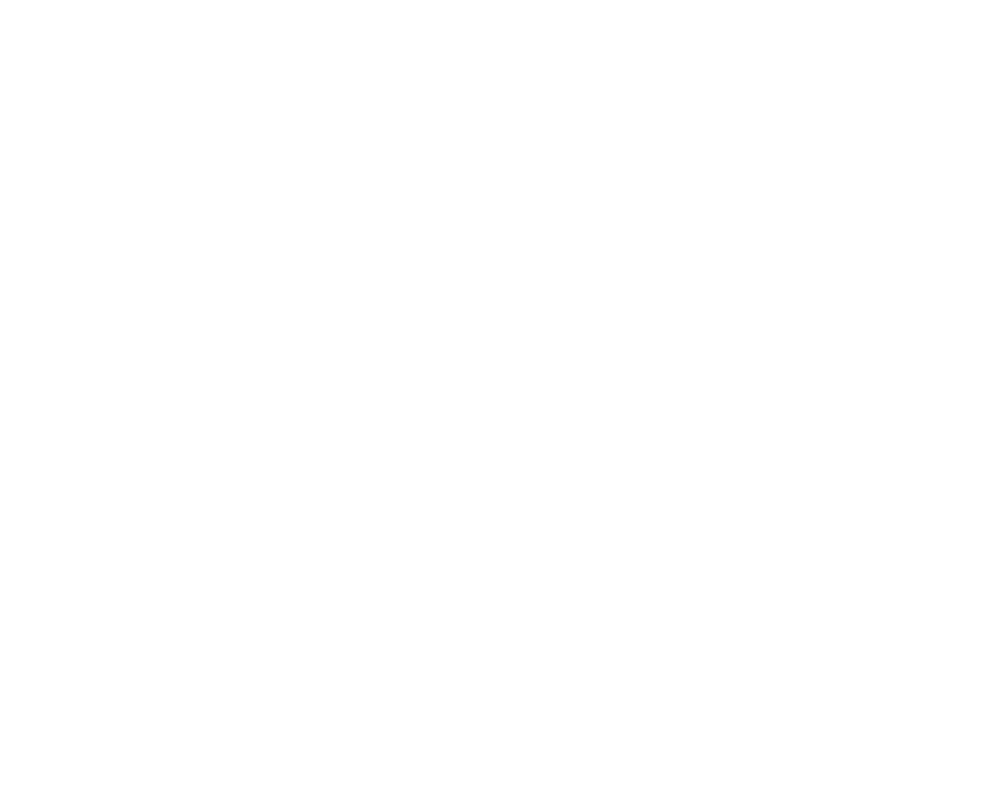
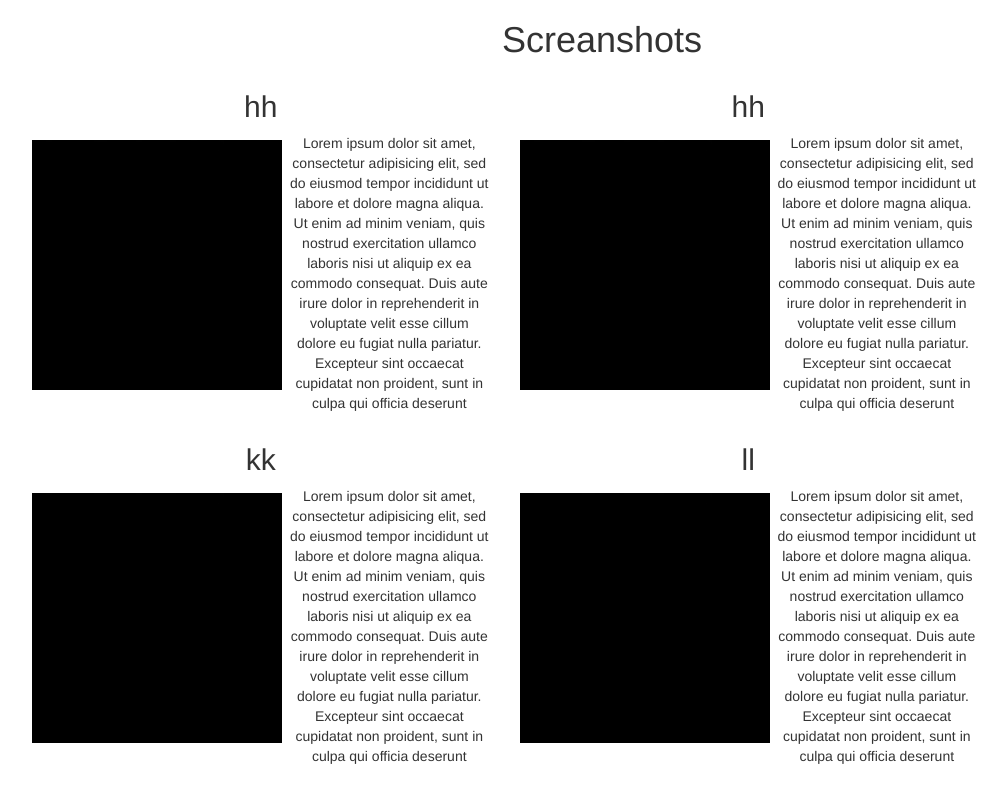
Before and after one commit to rulyanovi/studentProject, a plain HTML site: page index.html in a window 1280 px wide. Shown: the whole page, without its empty margins (38-1045 px from the left). Drawn offline with nearby package versions, Linux system fonts and the light colour scheme.

Commit message:
Screenshots section

```diff
--- a/css/style.css
+++ b/css/style.css
@@ -0,0 +1,10 @@
+.container{
+  text-align: center;
+}
+.leftimg{
+  float: left;
+margin: 7px 7px 7px 0;
+}
+.h{
+
+}
--- a/index.html
+++ b/index.html
@@ -6,8 +6,35 @@
   <meta http-equiv="X-UA-Compatible" content="ie=edge">
   <link rel="stylesheet" href="./css/style.css">
   <title>Document</title>
+  <link rel="stylesheet" href="https://maxcdn.bootstrapcdn.com/bootstrap/3.3.7/css/bootstrap.min.css">
+<script src="https://ajax.googleapis.com/ajax/libs/jquery/3.2.1/jquery.min.js"></script>
+<script src="https://maxcdn.bootstrapcdn.com/bootstrap/3.3.7/js/bootstrap.min.js"></script>
 </head>
 <body>
-
+<div class="container">
+  <h1>Screanshots</h1>
+<div class="row">
+<div class="col-xs-2 col-lg-5">
+  <h2>hh</h2>
+  <p> <img src="images/Allais_blacksquare-HOME.jpg" alt="" width="250" height="250" class="leftimg">
+  Lorem ipsum dolor sit amet, consectetur adipisicing elit, sed do eiusmod tempor incididunt ut labore et dolore magna aliqua. Ut enim ad minim veniam, quis nostrud exercitation ullamco laboris nisi ut aliquip ex ea commodo consequat. Duis aute irure dolor in reprehenderit in voluptate velit esse cillum dolore eu fugiat nulla pariatur. Excepteur sint occaecat cupidatat non proident, sunt in culpa qui officia deserunt </p>
+</div>
+<div class="col-xs-2 col-lg-5">
+<h2>hh</h2>
+  <p> <img src="images/Allais_blacksquare-HOME.jpg" alt="" width="250" height="250" class="leftimg">
+Lorem ipsum dolor sit amet, consectetur adipisicing elit, sed do eiusmod tempor incididunt ut labore et dolore magna aliqua. Ut enim ad minim veniam, quis nostrud exercitation ullamco laboris nisi ut aliquip ex ea commodo consequat. Duis aute irure dolor in reprehenderit in voluptate velit esse cillum dolore eu fugiat nulla pariatur. Excepteur sint occaecat cupidatat non proident, sunt in culpa qui officia deserunt </p>
+</div>
+<div class="col-xs-2 col-lg-5">
+  <h2>kk</h2>
+  <p><img src="images/Allais_blacksquare-HOME.jpg" alt="" width="250" height="250" class="leftimg">
+Lorem ipsum dolor sit amet, consectetur adipisicing elit, sed do eiusmod tempor incididunt ut labore et dolore magna aliqua. Ut enim ad minim veniam, quis nostrud exercitation ullamco laboris nisi ut aliquip ex ea commodo consequat. Duis aute irure dolor in reprehenderit in voluptate velit esse cillum dolore eu fugiat nulla pariatur. Excepteur sint occaecat cupidatat non proident, sunt in culpa qui officia deserunt </p>
+</div>
+<div class="col-xs-2 col-lg-5">
+<h2>ll</h2>
+ <p><img src="images/Allais_blacksquare-HOME.jpg" alt="" width="250" height="250" class="leftimg">
+   Lorem ipsum dolor sit amet, consectetur adipisicing elit, sed do eiusmod tempor incididunt ut labore et dolore magna aliqua. Ut enim ad minim veniam, quis nostrud exercitation ullamco laboris nisi ut aliquip ex ea commodo consequat. Duis aute irure dolor in reprehenderit in voluptate velit esse cillum dolore eu fugiat nulla pariatur. Excepteur sint occaecat cupidatat non proident, sunt in culpa qui officia deserunt </p>
+</div>
+</div>
+</div>
 </body>
 </html>
```
Also changed, not shown: images/Allais_blacksquare-HOME.jpg (added).
